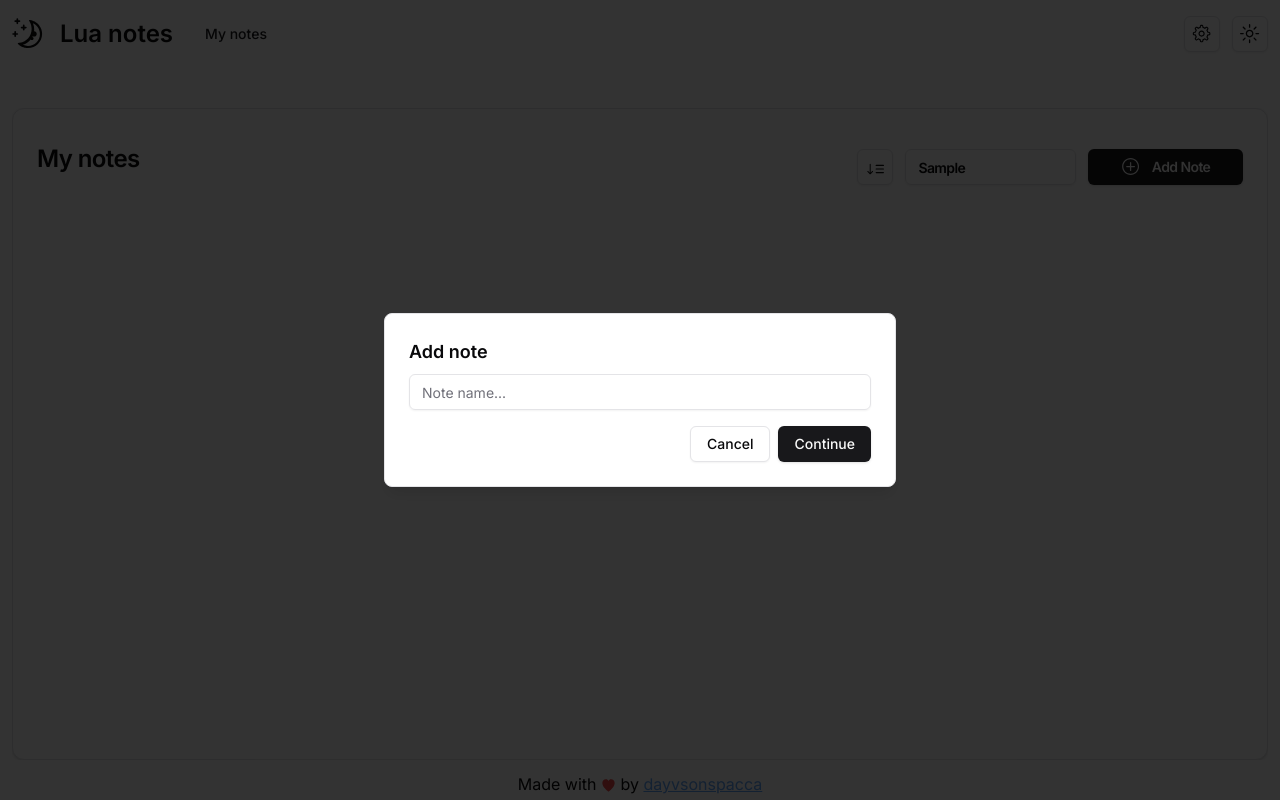
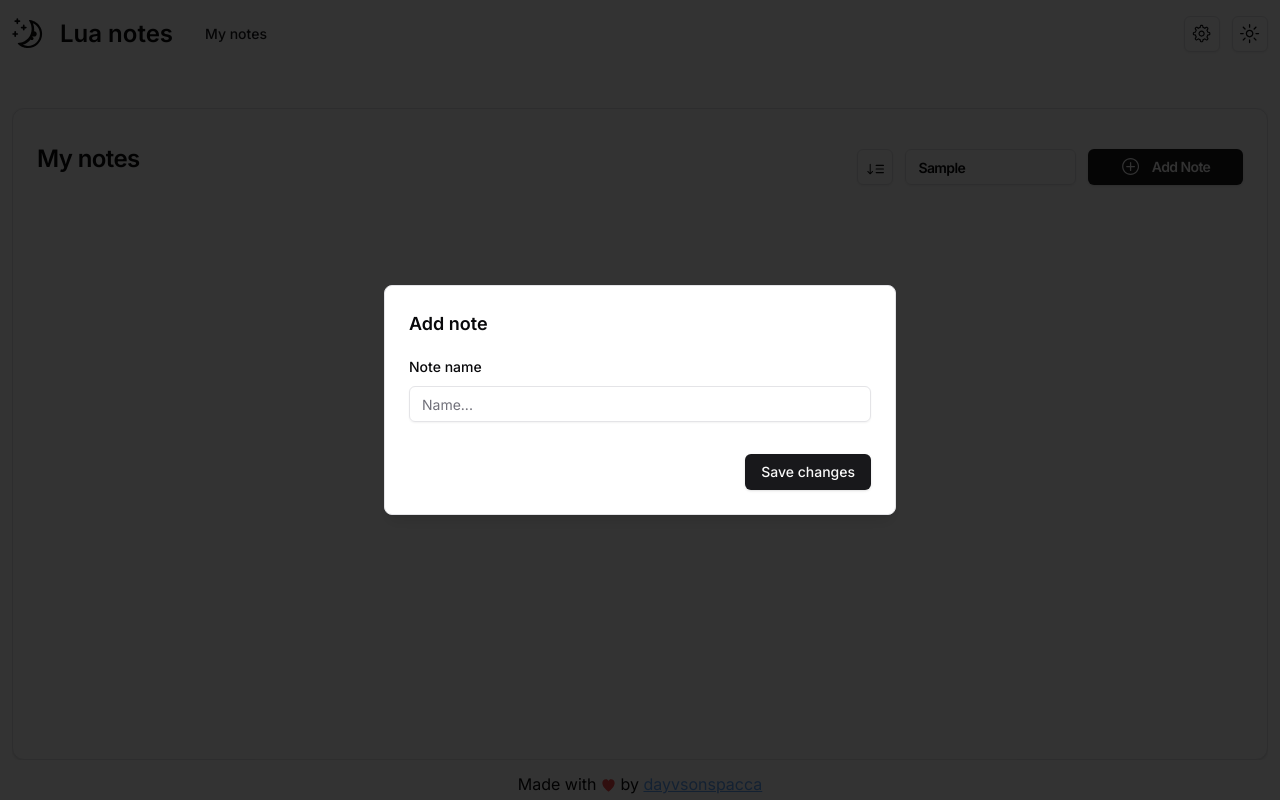
Before and after one commit to dayvsonspacca/lua-notes, a Next.js app: page / in a window 1280 px wide. Both pictures are taken after typing "Sample" into the empty fields and a click on the button "Add Note". Built offline with nearby package versions, Linux system fonts and the light colour scheme.

Commit message:
feat: add notes

```diff
--- a/package.json
+++ b/package.json
@@ -9,9 +9,11 @@
     "lint": "next lint"
   },
   "dependencies": {
+    "@hookform/resolvers": "^3.3.4",
     "@radix-ui/react-alert-dialog": "^1.0.5",
     "@radix-ui/react-dropdown-menu": "^2.0.6",
     "@radix-ui/react-icons": "^1.3.0",
+    "@radix-ui/react-label": "^2.0.2",
     "@radix-ui/react-scroll-area": "^1.0.5",
     "@radix-ui/react-separator": "^1.0.3",
     "@radix-ui/react-slot": "^1.0.2",
@@ -22,8 +24,10 @@
     "next-themes": "^0.2.1",
     "react": "^18",
     "react-dom": "^18",
+    "react-hook-form": "^7.51.0",
     "tailwind-merge": "^2.2.1",
-    "tailwindcss-animate": "^1.0.7"
+    "tailwindcss-animate": "^1.0.7",
+    "zod": "^3.22.4"
   },
   "devDependencies": {
     "@tauri-apps/cli": "^1.5.10",
--- a/src/components/notes/add-note.tsx
+++ b/src/components/notes/add-note.tsx
@@ -1,9 +1,9 @@
+'use client';
+
 import {
   AlertDialog,
   AlertDialogAction,
-  AlertDialogCancel,
   AlertDialogContent,
-  AlertDialogDescription,
   AlertDialogFooter,
   AlertDialogHeader,
   AlertDialogTitle,
@@ -12,8 +12,30 @@
 import { Button } from '@/components/ui/button';
 import { PlusCircledIcon } from '@radix-ui/react-icons';
 import { Input } from '@/components/ui/input';
+import { FormControl, FormField, FormItem, FormLabel, FormMessage, Form } from '@/components/ui/form';
+import { z } from 'zod';
+import { zodResolver } from '@hookform/resolvers/zod';
+import { useForm } from 'react-hook-form';
+import { invoke } from '@tauri-apps/api/tauri';
+
+const formSchema = z.object({
+  noteName: z.string().min(2, {
+    message: 'Note name must be at least 2 characters.',
+  }),
+});
 
 export function AddNote() {
+  const form = useForm<z.infer<typeof formSchema>>({
+    resolver: zodResolver(formSchema),
+    defaultValues: {
+      noteName: '',
+    },
+  });
+
+  function onSubmit({ noteName }: z.infer<typeof formSchema>) {
+    invoke<string>('add_note', { name: noteName }).catch(console.error);
+  }
+
   return (
     <AlertDialog>
       <AlertDialogTrigger asChild>
@@ -25,14 +47,29 @@
       <AlertDialogContent>
         <AlertDialogHeader>
           <AlertDialogTitle>Add note</AlertDialogTitle>
-          <AlertDialogDescription>
-            <Input placeholder="Note name..." type="text" />
-          </AlertDialogDescription>
         </AlertDialogHeader>
-        <AlertDialogFooter>
-          <AlertDialogCancel>Cancel</AlertDialogCancel>
-          <AlertDialogAction>Continue</AlertDialogAction>
-        </AlertDialogFooter>
+        <Form {...form}>
+          <form onSubmit={form.handleSubmit(onSubmit)} className="space-y-8">
+            <FormField
+              control={form.control}
+              name="noteName"
+              render={({ field }) => (
+                <FormItem>
+                  <FormLabel>Note name</FormLabel>
+                  <FormControl>
+                    <Input placeholder="Name..." {...field} />
+                  </FormControl>
+                  <FormMessage />
+                </FormItem>
+              )}
+            />
+            <AlertDialogFooter>
+              <AlertDialogAction asChild>
+                <Button type="submit">Save changes</Button>
+              </AlertDialogAction>
+            </AlertDialogFooter>
+          </form>
+        </Form>
       </AlertDialogContent>
     </AlertDialog>
   );
--- a/src/components/notes/notes-grid.tsx
+++ b/src/components/notes/notes-grid.tsx
@@ -5,7 +5,7 @@
 
 import { Card, CardContent, CardDescription, CardFooter, CardHeader, CardTitle } from '@/components/ui/card';
 import { Button } from '@/components/ui/button';
-import { PlusCircledIcon, TextAlignBottomIcon, TextAlignTopIcon } from '@radix-ui/react-icons';
+import { TextAlignBottomIcon, TextAlignTopIcon } from '@radix-ui/react-icons';
 import { Input } from '@/components/ui/input';
 import { timeAgo } from '@/lib/utils';
 import Link from 'next/link';
@@ -30,7 +30,7 @@
         }
       })
       .catch(console.error);
-  }, [search, order]);
+  }, [search, order, AddNote]);
 
   const handleInputChange = (e: ChangeEvent<HTMLInputElement>) => {
     setSearch(e.target.value);
@@ -54,13 +54,12 @@
         {notes.map((note, index) => {
           return (
             <Link key={index} href={'/note/?id=' + note.id} className="w-full md:w-[48%] lg:w-[30%]">
-              <Card className="bg-background shadow-sm hover:bg-accent">
+              <Card className="bg-background shadow-sm hover:bg-accent h-36">
                 <CardHeader>
                   <CardTitle>{note.title}</CardTitle>
-                  <CardDescription className="text-ellipsis truncate">{note.content}.</CardDescription>
+                  <CardDescription className="text-ellipsis truncate">{note.content ? note.content : "No content..."}</CardDescription>
                 </CardHeader>
-                <CardFooter className="flex justify-between">
-                  <></>
+                <CardFooter>
                   <span>{timeAgo(note.created_at)}</span>
                 </CardFooter>
               </Card>
--- /dev/null
+++ b/src/components/ui/form.tsx
@@ -0,0 +1,176 @@
+import * as React from "react"
+import * as LabelPrimitive from "@radix-ui/react-label"
+import { Slot } from "@radix-ui/react-slot"
+import {
+  Controller,
+  ControllerProps,
+  FieldPath,
+  FieldValues,
+  FormProvider,
+  useFormContext,
+} from "react-hook-form"
+
+import { cn } from "@/lib/utils"
+import { Label } from "@/components/ui/label"
+
+const Form = FormProvider
+
+type FormFieldContextValue<
+  TFieldValues extends FieldValues = FieldValues,
+  TName extends FieldPath<TFieldValues> = FieldPath<TFieldValues>
+> = {
+  name: TName
+}
+
+const FormFieldContext = React.createContext<FormFieldContextValue>(
+  {} as FormFieldContextValue
+)
+
+const FormField = <
+  TFieldValues extends FieldValues = FieldValues,
+  TName extends FieldPath<TFieldValues> = FieldPath<TFieldValues>
+>({
+  ...props
+}: ControllerProps<TFieldValues, TName>) => {
+  return (
+    <FormFieldContext.Provider value={{ name: props.name }}>
+      <Controller {...props} />
+    </FormFieldContext.Provider>
+  )
+}
+
+const useFormField = () => {
+  const fieldContext = React.useContext(FormFieldContext)
+  const itemContext = React.useContext(FormItemContext)
+  const { getFieldState, formState } = useFormContext()
+
+  const fieldState = getFieldState(fieldContext.name, formState)
+
+  if (!fieldContext) {
+    throw new Error("useFormField should be used within <FormField>")
+  }
+
+  const { id } = itemContext
+
+  return {
+    id,
+    name: fieldContext.name,
+    formItemId: `${id}-form-item`,
+    formDescriptionId: `${id}-form-item-description`,
+    formMessageId: `${id}-form-item-message`,
+    ...fieldState,
+  }
+}
+
+type FormItemContextValue = {
+  id: string
+}
+
+const FormItemContext = React.createContext<FormItemContextValue>(
+  {} as FormItemContextValue
+)
+
+const FormItem = React.forwardRef<
+  HTMLDivElement,
+  React.HTMLAttributes<HTMLDivElement>
+>(({ className, ...props }, ref) => {
+  const id = React.useId()
+
+  return (
+    <FormItemContext.Provider value={{ id }}>
+      <div ref={ref} className={cn("space-y-2", className)} {...props} />
+    </FormItemContext.Provider>
+  )
+})
+FormItem.displayName = "FormItem"
+
+const FormLabel = React.forwardRef<
+  React.ElementRef<typeof LabelPrimitive.Root>,
+  React.ComponentPropsWithoutRef<typeof LabelPrimitive.Root>
+>(({ className, ...props }, ref) => {
+  const { error, formItemId } = useFormField()
+
+  return (
+    <Label
+      ref={ref}
+      className={cn(error && "text-destructive", className)}
+      htmlFor={formItemId}
+      {...props}
+    />
+  )
+})
+FormLabel.displayName = "FormLabel"
+
+const FormControl = React.forwardRef<
+  React.ElementRef<typeof Slot>,
+  React.ComponentPropsWithoutRef<typeof Slot>
+>(({ ...props }, ref) => {
+  const { error, formItemId, formDescriptionId, formMessageId } = useFormField()
+
+  return (
+    <Slot
+      ref={ref}
+      id={formItemId}
+      aria-describedby={
+        !error
+          ? `${formDescriptionId}`
+          : `${formDescriptionId} ${formMessageId}`
+      }
+      aria-invalid={!!error}
+      {...props}
+    />
+  )
+})
+FormControl.displayName = "FormControl"
+
+const FormDescription = React.forwardRef<
+  HTMLParagraphElement,
+  React.HTMLAttributes<HTMLParagraphElement>
+>(({ className, ...props }, ref) => {
+  const { formDescriptionId } = useFormField()
+
+  return (
+    <p
+      ref={ref}
+      id={formDescriptionId}
+      className={cn("text-[0.8rem] text-muted-foreground", className)}
+      {...props}
+    />
+  )
+})
+FormDescription.displayName = "FormDescription"
+
+const FormMessage = React.forwardRef<
+  HTMLParagraphElement,
+  React.HTMLAttributes<HTMLParagraphElement>
+>(({ className, children, ...props }, ref) => {
+  const { error, formMessageId } = useFormField()
+  const body = error ? String(error?.message) : children
+
+  if (!body) {
+    return null
+  }
+
+  return (
+    <p
+      ref={ref}
+      id={formMessageId}
+      className={cn("text-[0.8rem] font-medium text-destructive", className)}
+      {...props}
+    >
+      {body}
+    </p>
+  )
+})
+FormMessage.displayName = "FormMessage"
+
+export {
+  useFormField,
+  Form,
+  FormItem,
+  FormLabel,
+  FormControl,
+  FormDescription,
+  FormMessage,
+  FormField,
+}
--- /dev/null
+++ b/src/components/ui/label.tsx
@@ -0,0 +1,26 @@
+"use client"
+
+import * as React from "react"
+import * as LabelPrimitive from "@radix-ui/react-label"
+import { cva, type VariantProps } from "class-variance-authority"
+
+import { cn } from "@/lib/utils"
+
+const labelVariants = cva(
+  "text-sm font-medium leading-none peer-disabled:cursor-not-allowed peer-disabled:opacity-70"
+)
+
+const Label = React.forwardRef<
+  React.ElementRef<typeof LabelPrimitive.Root>,
+  React.ComponentPropsWithoutRef<typeof LabelPrimitive.Root> &
+    VariantProps<typeof labelVariants>
+>(({ className, ...props }, ref) => (
+  <LabelPrimitive.Root
+    ref={ref}
+    className={cn(labelVariants(), className)}
+    {...props}
+  />
+))
+Label.displayName = LabelPrimitive.Root.displayName
+
+export { Label }
--- a/src/lib/utils.ts
+++ b/src/lib/utils.ts
@@ -21,7 +21,9 @@
     return `${hours} ${hours === 1 ? 'hour' : 'hours'} ago`;
   } else if (minutes > 0) {
     return `${minutes} ${minutes === 1 ? 'minute' : 'minutes'} ago`;
+  } else if (seconds > 0) {
+    return `${seconds} ${seconds === 1 ? 'second' : 'seconds'} ago`;
   } else {
-    return `${seconds} ${seconds === 1 ? 'second' : 'seconds'} ago`;
+    return "Now";
   }
 }
```
Also changed, not shown: 2 other files (tests, documents, lock files or other folders).
